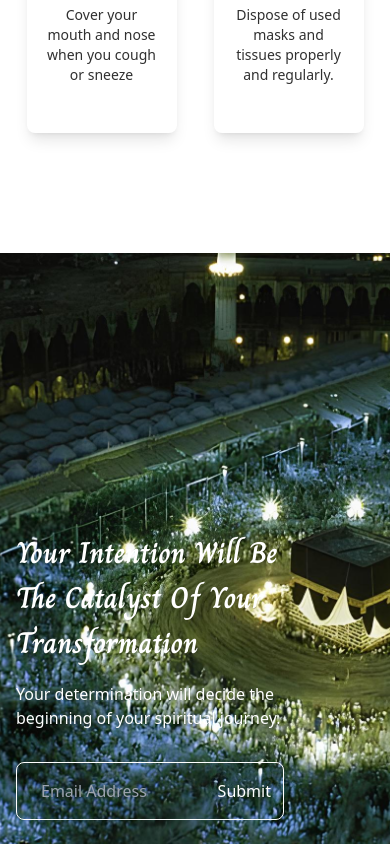
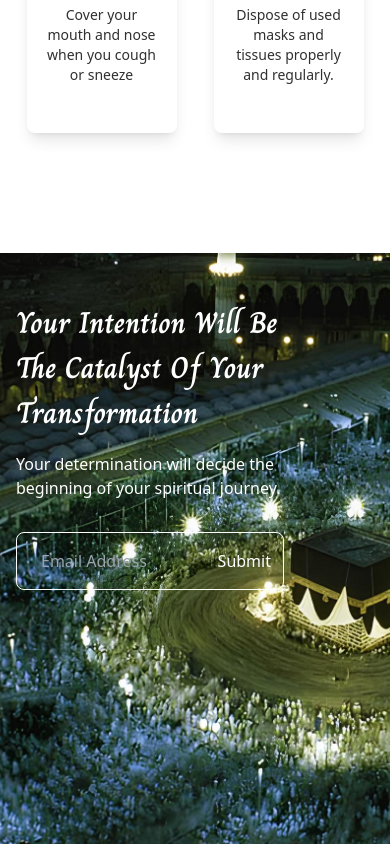
Before and after one commit to 0amirk/yts, a Next.js app: page / in a window 390 px wide. Shown: the part 5090-5934 px from the top of the page. Built offline with nearby package versions, Linux system fonts and the light colour scheme.

Commit message:
Removed paralax scrolling from mob

```diff
--- a/app/Catalyst.jsx
+++ b/app/Catalyst.jsx
@@ -33,8 +33,8 @@ const Catalyst = () => {
   }, []);
   return (
     <main>
-      <div className="flex items-end bg-black md:items-center catalyst-bg">
-        <div className="md:max-w-lg max-w-[300px] px-4 py-6 mt-12 text-white fade-side">
+      <div className="flex items-start bg-black md:items-center catalyst-bg">
+        <div className="md:max-w-lg max-w-[300px] px-4 py-6 mt-6 md:mt-12 text-white fade-side">
           <p className="text-[30px] md:text-[35px] font-semibold font-charm">
             Your Intention Will Be The Catalyst Of Your Transformation
           </p>
--- a/app/globals.css
+++ b/app/globals.css
@@ -46,8 +46,10 @@ html {
 @media (max-width: 768px) {
   .catalyst-bg {
     background-position: 60%; /* Adjust focus to the right */
-    background-size: cover; /* Ensure full image is visible without cropping */
-    background-attachment: fixed; /* Disable parallax on smaller screens */
+    background-attachment: scroll; /* Disable parallax on smaller screens */
+  }
+  .AboutHero {
+    background-attachment: scroll; /* Disable parallax on smaller screens */
   }
 }
 
```
